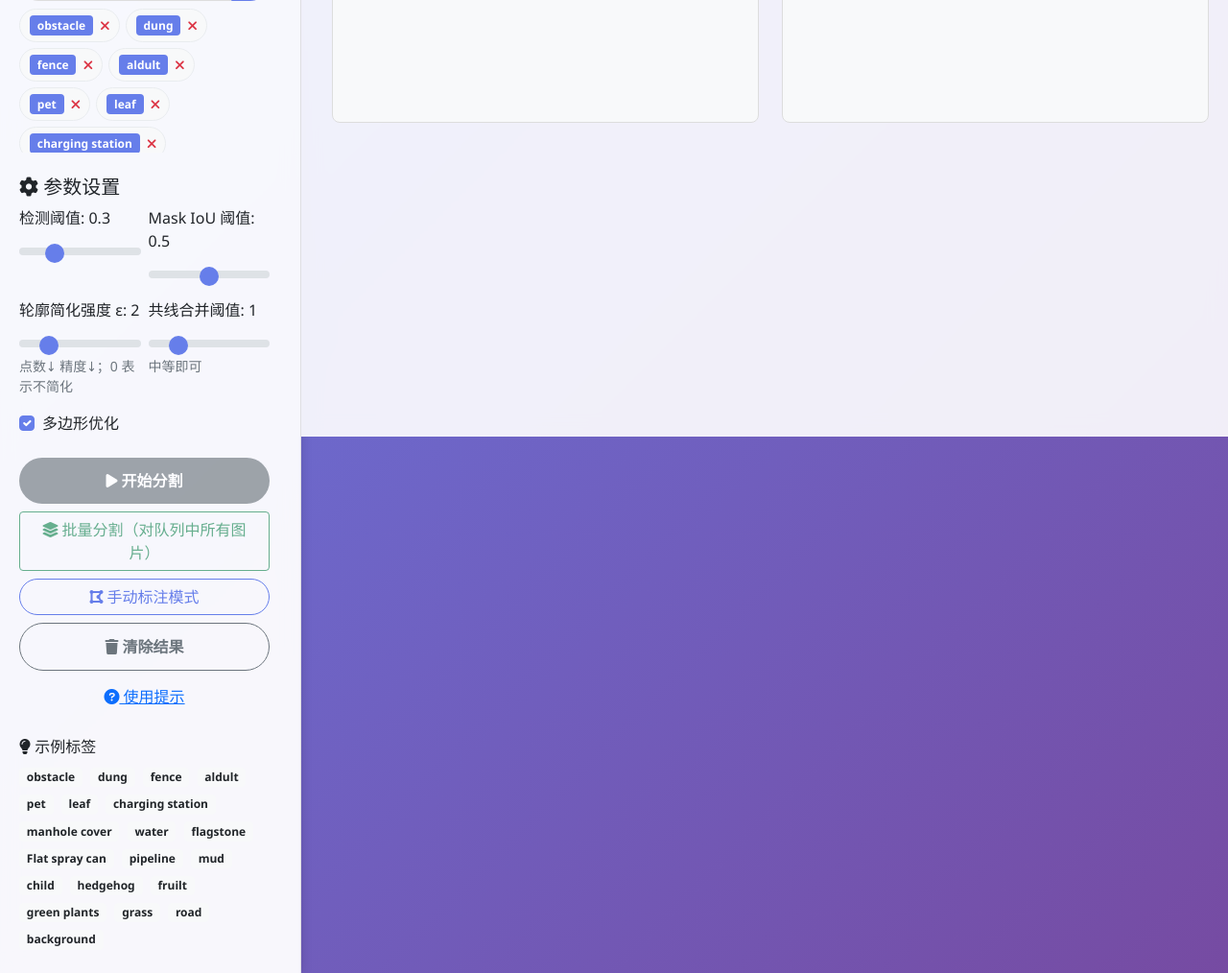
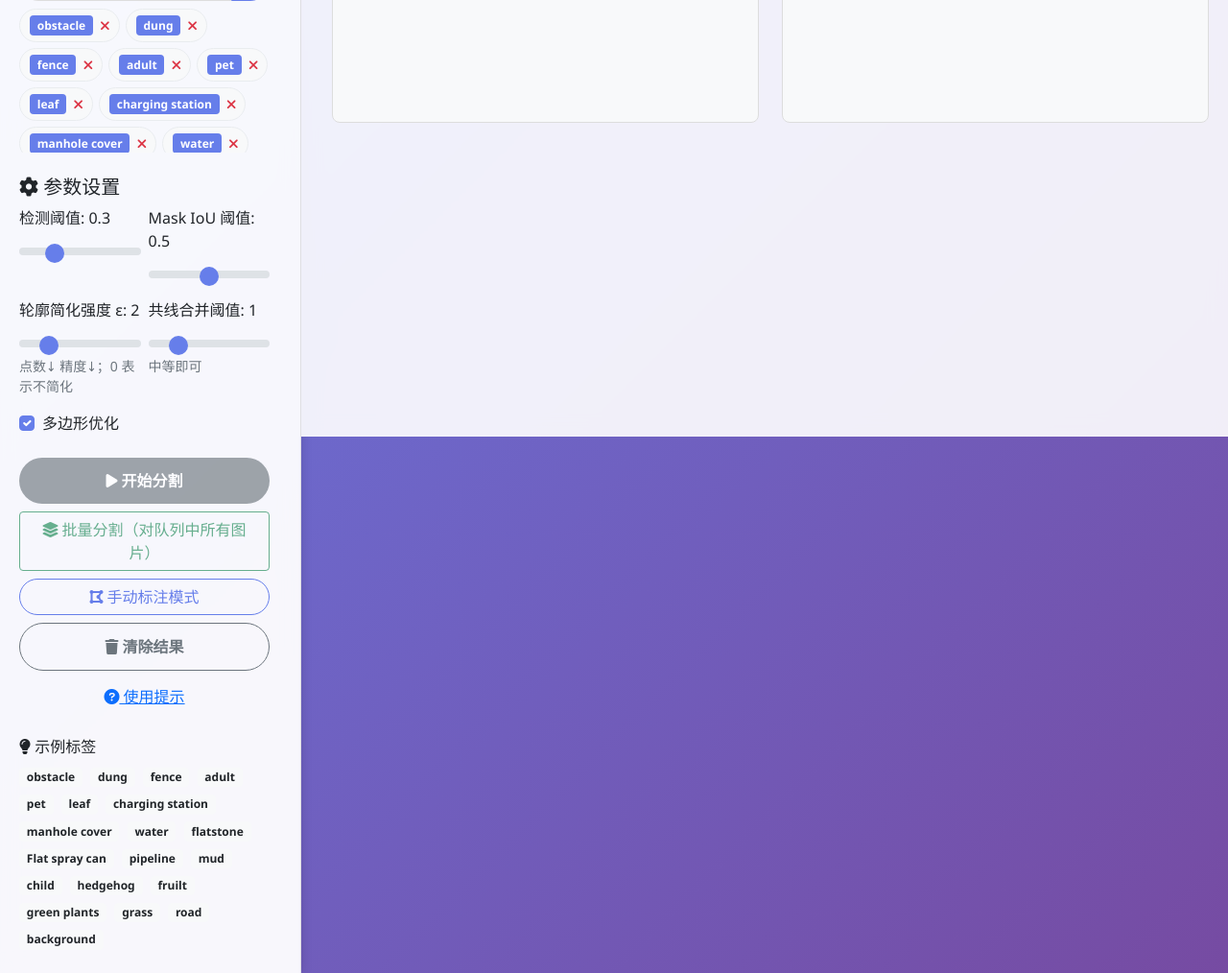
Before and after one commit to the-sword/auto_labling, a Flask app: page / in a window 1280 px wide. Shown: the part 395-1409 px from the top of the page at 96% size. Run offline with Flask 3, Linux system fonts and the light colour scheme; some libraries are stand-ins or nearby versions.

Commit message:
refactor: 修正标签拼写错误并优化代码格式
- 将 'aldult' 修正为 'adult'
- 将 'flagstone' 修正为 'flatstone'
- 优化了代码中的空格和换行

```diff
--- a/static/js/app.js
+++ b/static/js/app.js
@@ -582,13 +582,13 @@
     'obstacle',
     'dung',
     'fence',
-    'aldult',
+    'adult',
     'pet',
     'leaf',
     'charging station',
     'manhole cover',
     'water',
-    'flagstone',
+    'flatstone',
     'Flat spray can',
     'pipeline',
     'mud',
--- a/templates/index.html
+++ b/templates/index.html
@@ -125,13 +125,13 @@
                             <span class="badge bg-light text-dark me-1 mb-1 example-tag">obstacle</span>
                             <span class="badge bg-light text-dark me-1 mb-1 example-tag">dung</span>
                             <span class="badge bg-light text-dark me-1 mb-1 example-tag">fence</span>
-                            <span class="badge bg-light text-dark me-1 mb-1 example-tag">aldult</span>
+                            <span class="badge bg-light text-dark me-1 mb-1 example-tag">adult</span>
                             <span class="badge bg-light text-dark me-1 mb-1 example-tag">pet</span>
                             <span class="badge bg-light text-dark me-1 mb-1 example-tag">leaf</span>
                             <span class="badge bg-light text-dark me-1 mb-1 example-tag">charging station</span>
                             <span class="badge bg-light text-dark me-1 mb-1 example-tag">manhole cover</span>
                             <span class="badge bg-light text-dark me-1 mb-1 example-tag">water</span>
-                            <span class="badge bg-light text-dark me-1 mb-1 example-tag">flagstone</span>
+                            <span class="badge bg-light text-dark me-1 mb-1 example-tag">flatstone</span>
                             <span class="badge bg-light text-dark me-1 mb-1 example-tag">Flat spray can</span>
                             <span class="badge bg-light text-dark me-1 mb-1 example-tag">pipeline</span>
                             <span class="badge bg-light text-dark me-1 mb-1 example-tag">mud</span>
```
